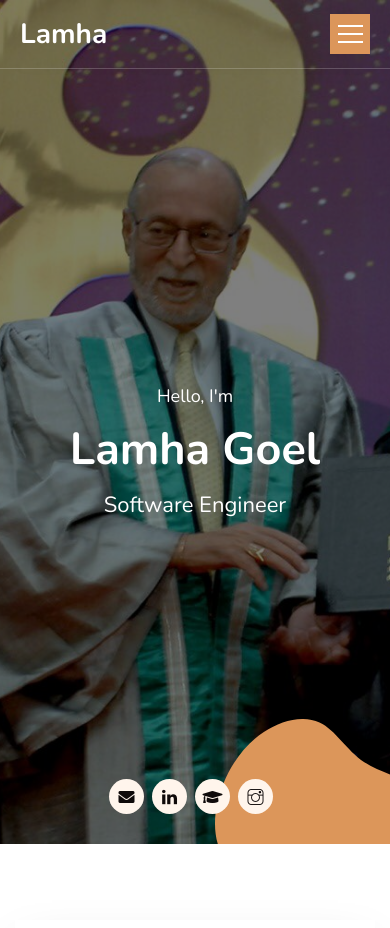
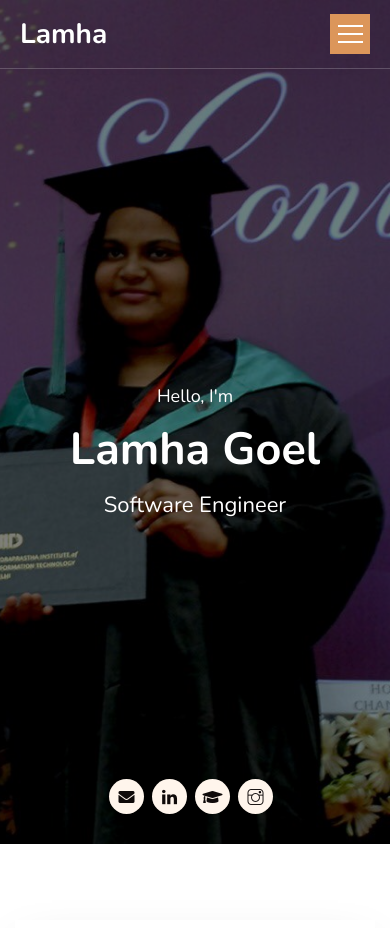
Before and after one commit to lamhagoel/lamhagoel.github.io, a plain HTML site: page index.html in a window 390 px wide. Shown: the top 928 px of the page. Drawn offline with nearby package versions, Linux system fonts and the light colour scheme; grey boxes are pictures that could not be loaded.

Commit message:
Fix website for different media

```diff
--- a/static/css/style.css
+++ b/static/css/style.css
@@ -1067,7 +1067,7 @@ section#home:before {
   overflow: hidden;
   background-size: cover;
   background-repeat: no-repeat;
-  background-position: center;
+  background-position: right;
 }
 .home-banner .particles-box {
   position: absolute;
@@ -1564,5 +1564,19 @@ section#home:before {
 .contact-info .media + .media {
   margin-top: 20px;
 }
+@media (max-width: 991px) {
+    .home-banner {
+        background-position: right;
+    }
+    #resume .col-lg-4.my-3 {
+        height: 100%;
+    }
+    .home-banner .bottom-style svg {
+        color: transparent;
+    }
+    #publications ul {
+        padding-left: 0;
+  }
+}
 
 /*# sourceMappingURL=style.css.map */
```
Also changed, not shown: 1 other file.
